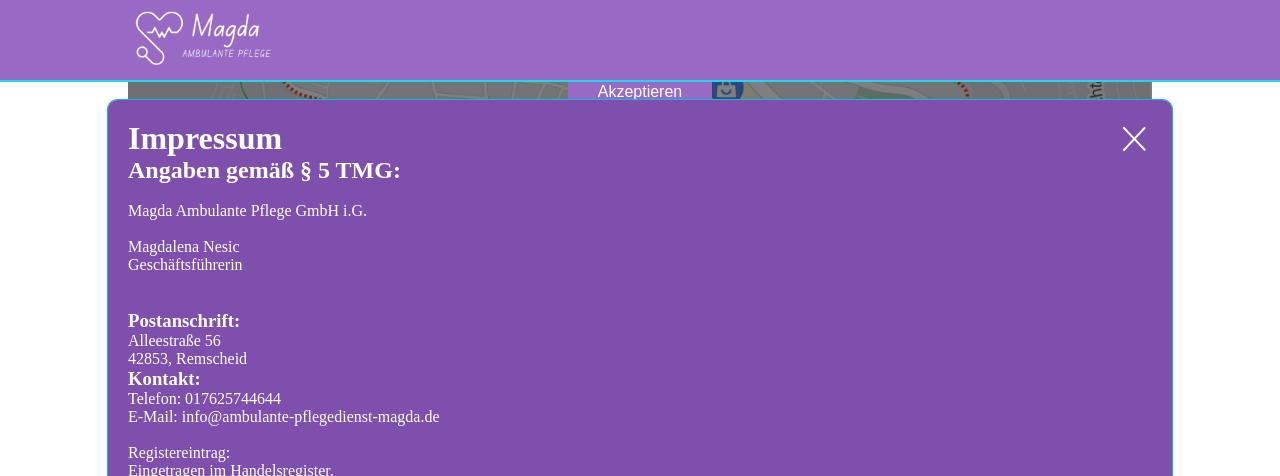
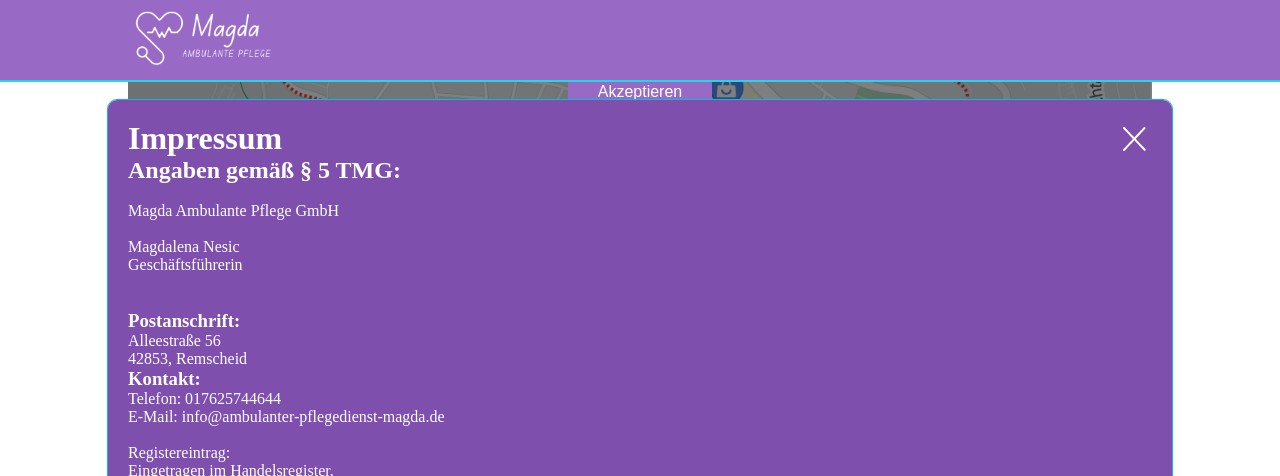
Before and after one commit to NikolaVujovic1988/Magda-Pflegedienst, an Angular app: page / in a window 1280 px wide. Both pictures are taken after a click on the element "Impressum". Shown: the part 3770-4246 px from the top of the page. Built offline with nearby package versions, Linux system fonts and the light colour scheme.

Commit message:
datenschütz changed

```diff
--- a/src/app/footer/footer.component.html
+++ b/src/app/footer/footer.component.html
@@ -26,12 +26,12 @@
                 <img (click)="showImpressumPopup = false" src="/assets/images/icons/Property 1=CLOSE FINAL.png" alt="">
             </div>
             <h2>Angaben gemäß § 5 TMG:</h2>
-            <p><br>Magda Ambulante Pflege GmbH i.G.<br></p>
+            <p><br>Magda Ambulante Pflege GmbH<br></p>
             <p><br>Magdalena Nesic<br>Geschäftsführerin</p><br><br>
             <h3>Postanschrift:</h3>
             <p>Alleestraße 56<br>42853, Remscheid<br></p>
             <h3>Kontakt:</h3>
-            <p>Telefon: 017625744644<br>E-Mail: info&#64;ambulante-pflegedienst-magda.de</p>
+            <p>Telefon: 017625744644<br>E-Mail: info&#64;ambulanter-pflegedienst-magda.de</p>
             <p></p>
             <p><br>
                 Registereintrag:
--- a/src/app/kontakt/kontakt.component.html
+++ b/src/app/kontakt/kontakt.component.html
@@ -97,8 +97,8 @@
                     </ul>
                     <h2 id="m3">Verantwortlicher</h2>
                     <p>Magdalena Nesic<br>Alleestraße 56<br>42853, Remscheid, <br>Deutschland</p>
-                    E-Mail-Adresse: info&#64;ambulante-pflegedienst-magda.de
-                    Impressum: <a href="https://ambulante-pflegedienst-magda.de/" target="_blank">https://ambulante-pflegedienst-magda.de/</a>
+                    E-Mail-Adresse: info&#64;ambulanter-pflegedienst-magda.de
+                    Impressum: <a href="https://ambulanter-pflegedienst-magda.de/" target="_blank">https://ambulanter-pflegedienst-magda.de/</a>
 
                     <h2 id="mOverview">Übersicht der Verarbeitungen</h2>
                     <p>Die nachfolgende Übersicht fasst die Arten der verarbeiteten Daten und die Zwecke ihrer
```
